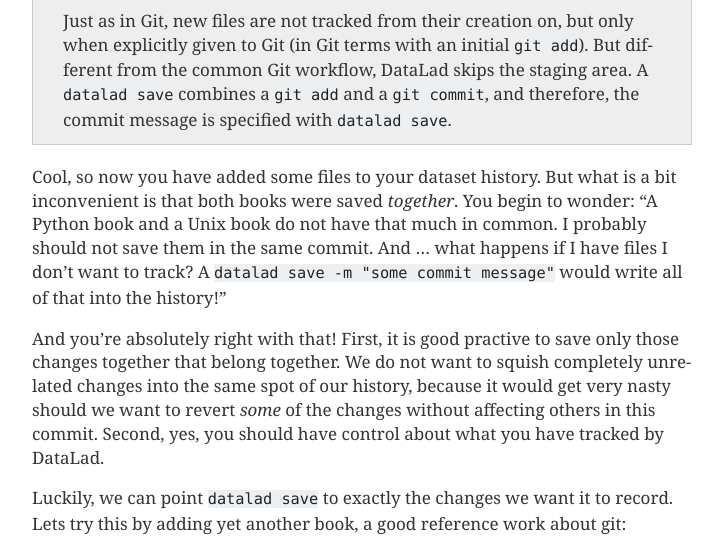
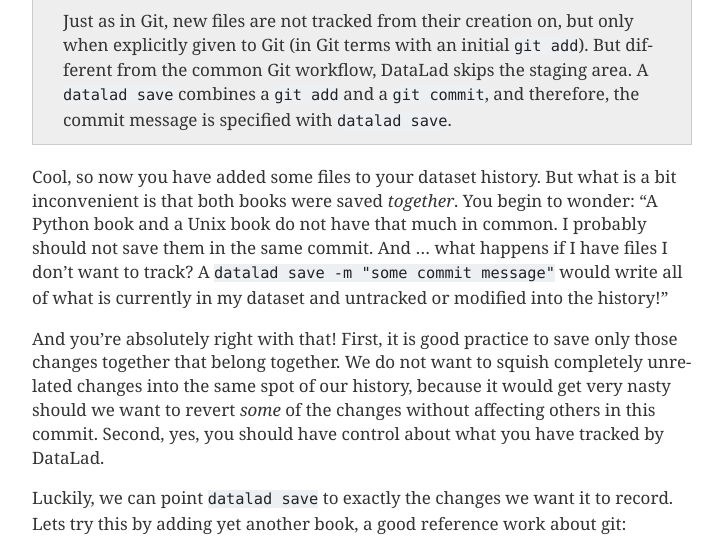
Before and after one commit to datalad-handbook/book, a Sphinx documentation site: the page built from docs/basics/fill_ds.rst, in a window 1280 px wide and 900 px high, scrolled down 2219 px, cut to the strip 0-549 px from the top of the window. Shown: the whole strip, without its empty margins (388-1111 px from the left). Built offline with Sphinx 7.4.7, drawn with Linux system fonts in a browser that asks for light colours; comment, search, counter and statistics services are not loaded.

Commit message:
small intermediate language fixes

```diff
--- a/docs/basics/fill_ds.rst
+++ b/docs/basics/fill_ds.rst
@@ -145,9 +145,10 @@
 inconvenient is that both books were saved *together*. You begin to wonder: "A Python
 book and a Unix book do not have that much in common. I probably should not save them
 in the same commit. And ... what happens if I have files I don't want to track? A
-``datalad save -m "some commit message"`` would write all of that into the history!"
+``datalad save -m "some commit message"`` would write all of what is currently
+in my dataset and untracked or modified into the history!"
 
-And you're absolutely right with that! First, it is good practive to save only those changes
+And you're absolutely right with that! First, it is good practice to save only those changes
 together that belong together. We do not want to squish completely unrelated changes
 into the same spot of our history, because it would get very nasty should we want to
 revert *some* of the changes without affecting others in this commit.
```
Also changed, not shown: docs/basics/c2.rst (+7 -1 lines).
